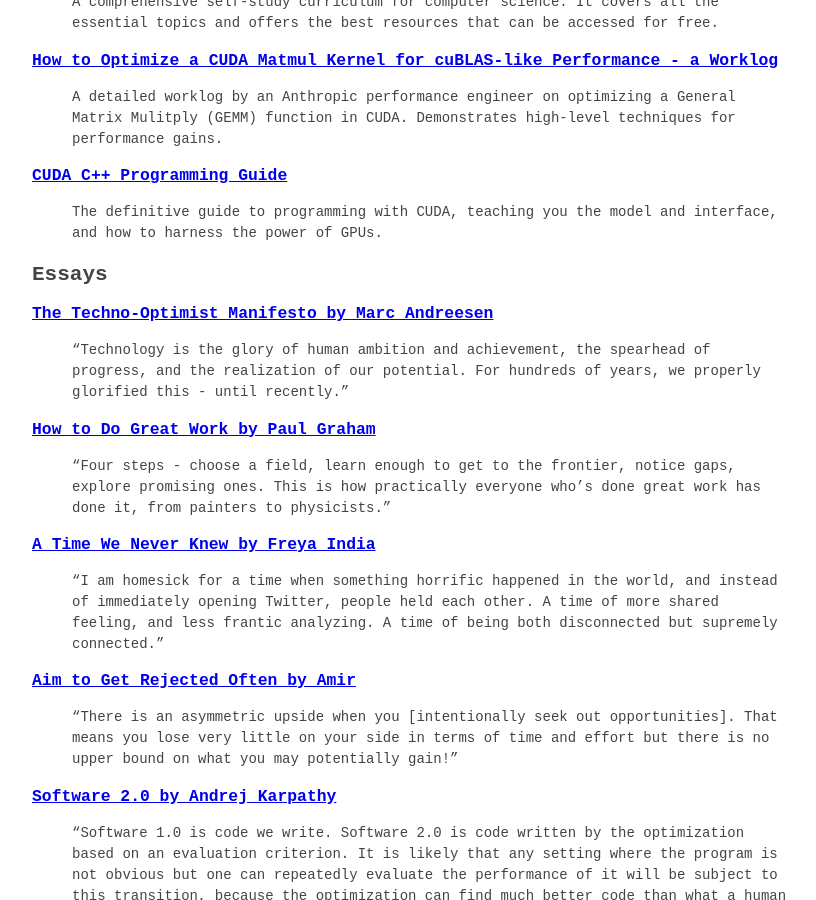
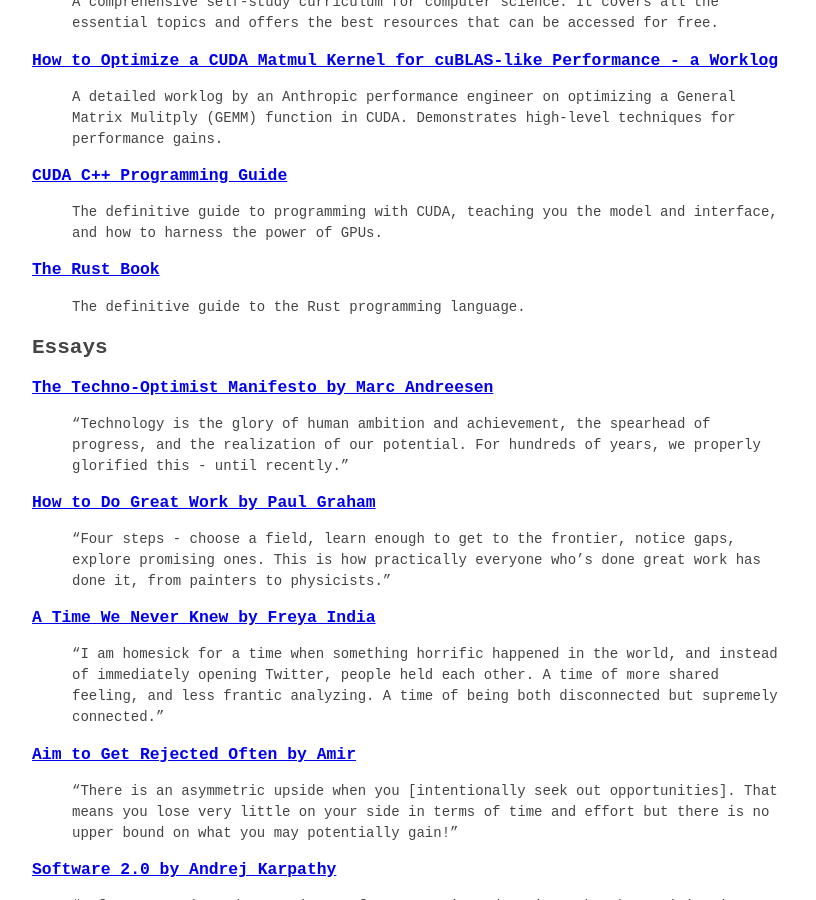
Before and after one commit to smomara/smomara.github.io, a Jekyll site: the page built from library/index.md, in a window 1280 px wide and 900 px high, scrolled down 854 px. Shown: the whole window, without its empty margins (208-1024 px from the left). Built offline with Jekyll 4.4.1, drawn with Linux system fonts in a browser that asks for light colours.

Commit message:
Added resource

```diff
--- a/_data/resources.yml
+++ b/_data/resources.yml
@@ -9,3 +9,7 @@
 - title: CUDA C++ Programming Guide
   link: https://docs.nvidia.com/cuda/cuda-c-programming-guide/index.html
   description: The definitive guide to programming with CUDA, teaching you the model and interface, and how to harness the power of GPUs.
+
+- title: The Rust Book
+  link: https://rust-book.cs.brown.edu/
+  description: The definitive guide to the Rust programming language.
```
